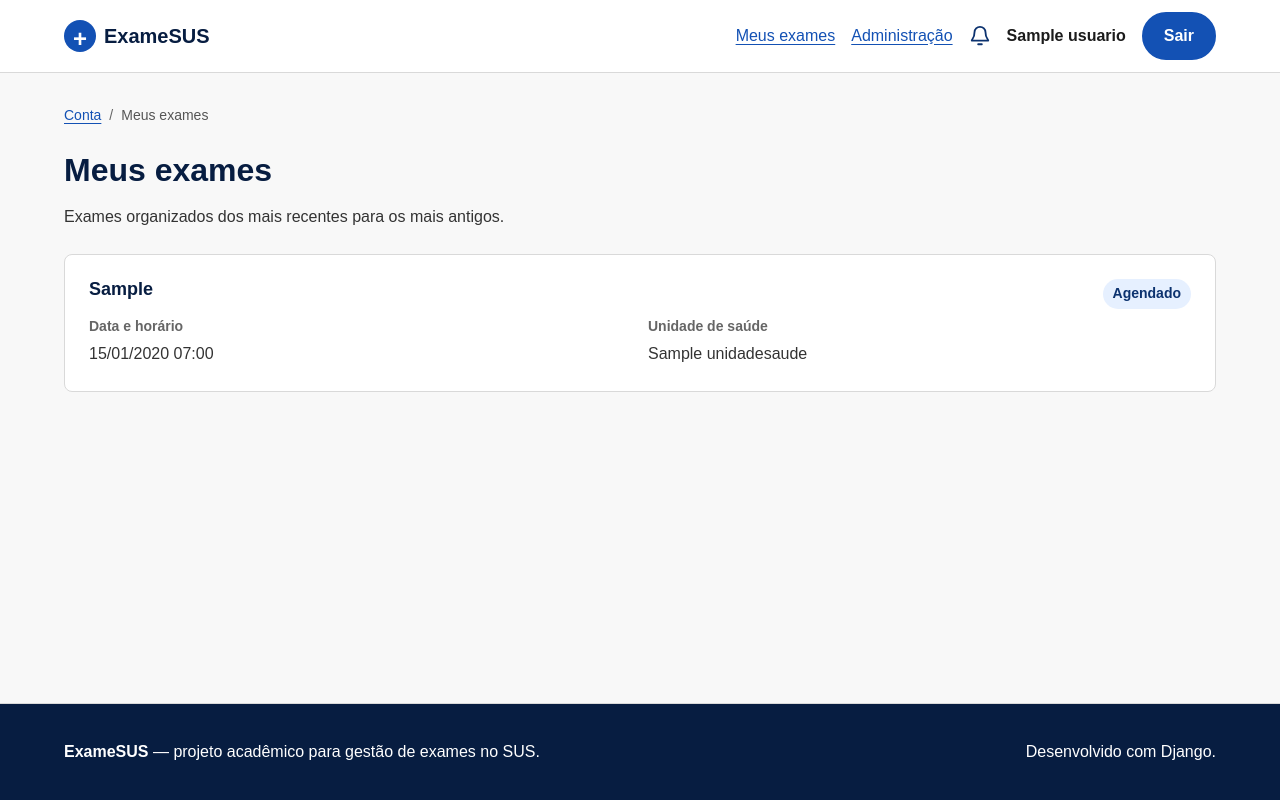
After one commit to felipecartaxo/rad-exames_sus, a Django app: page /exames/ in a window 1280 px wide. The commit adds this page. Run offline with Django 5.2, Linux system fonts and the light colour scheme; a user stored in the database is signed in; tables that the repository leaves empty hold one stand-in row (values such as "Sample post").

Commit message:
feat: cria tela de listagem de exames e popula o banco com alguns dados para visualizacao dos mesmos

```diff
--- a/config/urls.py
+++ b/config/urls.py
@@ -6,4 +6,5 @@ urlpatterns = [
     path("admin/", admin.site.urls),
     path("conta/", include("usuarios.urls")),
     path("usuarios/", include("usuarios.urls_lista")),
+    path("exames/", include("exames.urls")),
 ]
--- /dev/null
+++ b/exames/permissions.py
@@ -0,0 +1,20 @@
+from django.contrib.auth.views import redirect_to_login
+from django.core.exceptions import PermissionDenied
+from django.utils.translation import gettext_lazy as _
+from django.views.generic.base import View
+
+from usuarios.models import Usuario
+
+
+class CidadaoAutenticadoMixin(View):
+    def dispatch(self, request, *args, **kwargs):
+        if not request.user.is_authenticated:
+            return redirect_to_login(
+                request.get_full_path(),
+                "usuarios:login",
+            )
+        if request.user.tipo != Usuario.Tipo.CIDADAO:
+            raise PermissionDenied(
+                _("Você não tem permissão para acessar esta página.")
+            )
+        return super().dispatch(request, *args, **kwargs)
--- /dev/null
+++ b/exames/templates/exames/lista.html
@@ -0,0 +1,48 @@
+{% extends "base.html" %}
+{% load i18n tz %}
+
+{% block title %}{% trans "Meus exames" %} | ExameSUS{% endblock %}
+
+{% block breadcrumb %}
+  <nav class="breadcrumb" aria-label="{% trans 'Navegação estrutural' %}">
+    <ol>
+      <li><a href="{% url 'usuarios:inicio' %}">{% trans "Conta" %}</a></li>
+      <li aria-current="page">{% trans "Meus exames" %}</li>
+    </ol>
+  </nav>
+{% endblock %}
+
+{% block content %}
+  <header class="page-header">
+    <h1>{% trans "Meus exames" %}</h1>
+    <p>{% trans "Exames organizados dos mais recentes para os mais antigos." %}</p>
+  </header>
+
+  <ul class="record-list" aria-label="{% trans 'Exames do cidadão' %}">
+    {% for exame in exames %}
+      <li class="record-card">
+        <div class="record-card-heading">
+          <h2>{{ exame.tipo }}</h2>
+          {% include "components/status_badge.html" with status=exame.status label=exame.get_status_display %}
+        </div>
+        <dl class="record-details">
+          <div>
+            <dt>{% trans "Data e horário" %}</dt>
+            <dd>{{ exame.data|date:"SHORT_DATETIME_FORMAT" }}</dd>
+          </div>
+          <div>
+            <dt>{% trans "Unidade de saúde" %}</dt>
+            <dd>{{ exame.unidade.nome }}</dd>
+          </div>
+        </dl>
+      </li>
+    {% empty %}
+      <li class="empty-state">
+        <h2>{% trans "Nenhum exame encontrado" %}</h2>
+        <p>{% trans "Você ainda não possui exames cadastrados." %}</p>
+      </li>
+    {% endfor %}
+  </ul>
+
+  {% include "components/pagination.html" %}
+{% endblock %}
--- /dev/null
+++ b/exames/urls.py
@@ -0,0 +1,10 @@
+from django.urls import path
+
+from .views import ExameListView
+
+
+app_name = "exames"
+
+urlpatterns = [
+    path("", ExameListView.as_view(), name="lista"),
+]
--- /dev/null
+++ b/exames/views.py
@@ -0,0 +1,25 @@
+from django.views.generic.list import ListView
+
+from .models import Exame
+from .permissions import CidadaoAutenticadoMixin
+
+
+class ExameListView(CidadaoAutenticadoMixin, ListView):
+    model = Exame
+    template_name = "exames/lista.html"
+    context_object_name = "exames"
+    paginate_by = 10
+
+    def get_queryset(self):
+        return (
+            Exame.objects.filter(usuario=self.request.user)
+            .select_related("unidade")
+            .order_by("-data", "-pk")
+        )
+
+    def get_context_data(self, **kwargs):
+        contexto = super().get_context_data(**kwargs)
+        parametros = self.request.GET.copy()
+        parametros.pop("page", None)
+        contexto["querystring"] = parametros.urlencode()
+        return contexto
--- a/static/css/components.css
+++ b/static/css/components.css
@@ -238,6 +238,37 @@ button[type="submit"]:hover {
   color: var(--color-text-secondary);
 }
 
+.status-exam-agendado,
+.status-exam-realizado {
+  background: var(--color-info-soft);
+  color: var(--color-primary-dark);
+}
+
+.status-exam-aguardando_confirmacao {
+  background: var(--color-warning-soft);
+  color: var(--color-text-strong);
+}
+
+.status-exam-confirmado {
+  background: var(--color-success-soft);
+  color: var(--color-success);
+}
+
+.status-exam-em_analise {
+  background: var(--color-surface-grouped);
+  color: var(--color-text-secondary);
+}
+
+.status-exam-resultado_disponivel {
+  background: var(--color-info-soft-strong);
+  color: var(--color-primary);
+}
+
+.status-exam-cancelado {
+  background: var(--color-danger-soft);
+  color: var(--color-danger);
+}
+
 .empty-state {
   text-align: center;
 }
--- /dev/null
+++ b/templates/components/status_badge.html
@@ -0,0 +1 @@
+<span class="status-badge status-exam status-exam-{{ status|lower }}">{{ label }}</span>
--- a/templates/includes/header.html
+++ b/templates/includes/header.html
@@ -8,6 +8,9 @@
 
     <nav class="primary-navigation" aria-label="{% trans 'Navegação principal' %}">
       {% if request.user.is_authenticated %}
+        {% if request.user.tipo == "CIDADAO" %}
+          <a href="{% url 'exames:lista' %}">{% trans "Meus exames" %}</a>
+        {% endif %}
         {% if request.user.tipo == "SERVIDOR" and perms.usuarios.view_usuario %}
           <a href="{% url 'usuarios_lista:lista' %}">{% trans "Usuários" %}</a>
         {% endif %}
--- a/usuarios/views.py
+++ b/usuarios/views.py
@@ -37,6 +37,8 @@ class LoginCpfView(LoginView):
             return redirect_url
         if self.request.user.is_superuser:
             return reverse("admin:index")
+        if self.request.user.tipo == Usuario.Tipo.CIDADAO:
+            return reverse("exames:lista")
         if (
             self.request.user.tipo == Usuario.Tipo.SERVIDOR
             and self.request.user.has_perm("usuarios.view_usuario")
```
Also changed, not shown: AGENTS.md (+1 -1 lines), exames/tests/test_lista.py (added, +166 -0 lines), usuarios/tests/test_autenticacao.py (+2 -2 lines).
